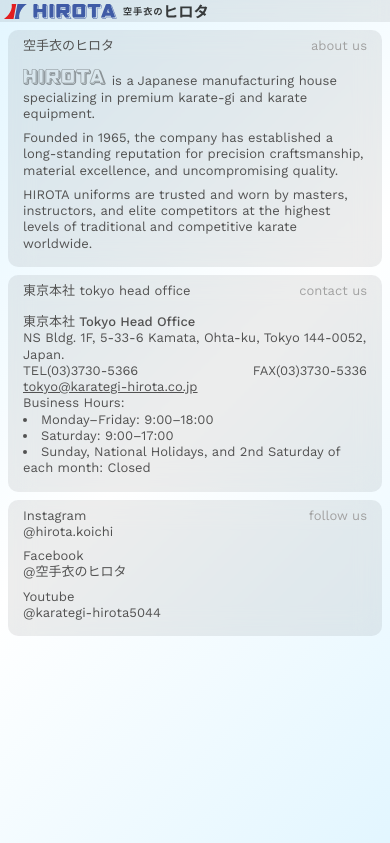
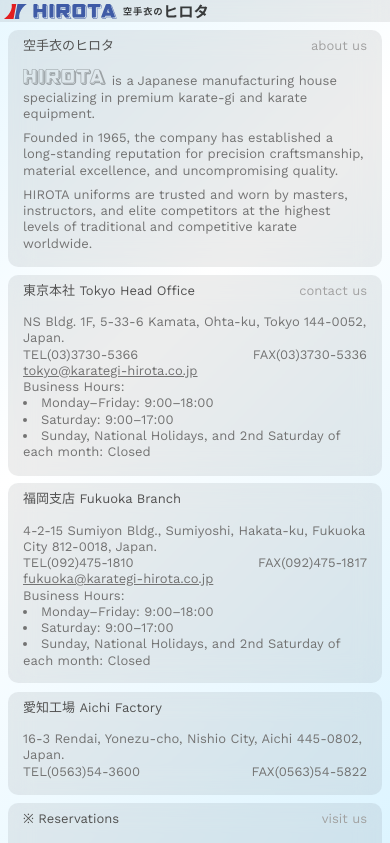
Before and after one commit to valentin-rack/hirota-2.0, a React (Vite) app: page / in a window 390 px wide. Shown: the top 843 px of the page. Built offline with nearby package versions, Linux system fonts and the light colour scheme.

Commit message:
HIROTA 2.0: about section prototype finished

```diff
--- a/src/App.jsx
+++ b/src/App.jsx
@@ -2,6 +2,7 @@ import TopBar from "./components/layout/TopBar"
 import About from "./components/sections/About"
 import Shop from "./components/sections/Shop"
 import Cart from "./components/sections/Cart"
+import Footer from "./components/layout/Footer"
 
 function App() {
   return (
@@ -12,9 +13,17 @@ function App() {
 
       <main className="h-screen md:overflow-hidden">
         <div className="grid grid-cols-1 md:grid-cols-[1fr_2fr_1fr] md:h-full gap-2">
+
           <About />
-          <Shop />
-          <Cart />
+
+          <div className="hidden md:block">
+            <Shop />
+          </div>
+
+          <div className="hidden md:block">
+            <Cart />
+          </div>
+
         </div>
       </main>
     </div>
--- a/src/components/layout/FollowUsCard.jsx
+++ b/src/components/layout/FollowUsCard.jsx
@@ -3,17 +3,17 @@ function FollowUsCard() {
     <div className="flex justify-between items-start p-[15px] pt-2 backdrop-blur-md bg-black/7 rounded-[10px]">
 
       <div>
-        <div className="text-[13px] text-neutral-600 leading-tight mb-2">
-          <p className="text-[13px] text-neutral-600 leading-tight">Instagram</p>
-          <a href="https://www.instagram.com/hirota.koichi/" target="_blank" rel="noopener noreferrer" className="text-[13px] text-neutral-600 hover:underline hover:underline-offset-2 hover:opacity-70 transition-opacity">@hirota.koichi</a>
+        <div className="text-[13px] text-neutral-500 leading-tight mb-2">
+          <p>Instagram</p>
+          <a href="https://www.instagram.com/hirota.koichi/" target="_blank" rel="noopener noreferrer" className="text-[13px] text-neutral-500 hover:underline hover:underline-offset-2 hover:opacity-70 transition-opacity">@hirota.koichi</a>
         </div>
-        <div className="text-[13px] text-neutral-600 leading-tight mb-2">
-          <p className="text-[13px] text-neutral-600 leading-tight">Facebook</p>
-          <a href="https://www.facebook.com/people/%E7%A9%BA%E6%89%8B%E8%A1%A3%E3%81%AE%E3%83%92%E3%83%AD%E3%82%BF/100038066419309/#" target="_blank" rel="noopener noreferrer" className="text-[13px] text-neutral-600 hover:underline hover:underline-offset-2 hover:opacity-70 transition-opacity">@空手衣のヒロタ</a>
+        <div className="text-[13px] text-neutral-500 leading-tight mb-2">
+          <p>Facebook</p>
+          <a href="https://www.facebook.com/people/%E7%A9%BA%E6%89%8B%E8%A1%A3%E3%81%AE%E3%83%92%E3%83%AD%E3%82%BF/100038066419309/#" target="_blank" rel="noopener noreferrer" className="text-[13px] text-neutral-500 hover:underline hover:underline-offset-2 hover:opacity-70 transition-opacity">@空手衣のヒロタ</a>
         </div>
-        <div className="text-[13px] text-neutral-600 leading-tight">
-          <p className="text-[13px] text-neutral-600 leading-tight">Youtube</p>
-          <a href="https://www.youtube.com/channel/UCYUnSvA__mm7xgxBltJv0ew" target="_blank" rel="noopener noreferrer" className="text-[13px] text-neutral-600 hover:underline hover:underline-offset-2 hover:opacity-70 transition-opacity">@karategi-hirota5044</a>
+        <div className="text-[13px] text-neutral-500 leading-tight">
+          <p>Youtube</p>
+          <a href="https://www.youtube.com/channel/UCYUnSvA__mm7xgxBltJv0ew" target="_blank" rel="noopener noreferrer" className="text-[13px] text-neutral-500 hover:underline hover:underline-offset-2 hover:opacity-70 transition-opacity">@karategi-hirota5044</a>
         </div>
       </div>
 
--- /dev/null
+++ b/src/components/layout/Footer.jsx
@@ -0,0 +1,18 @@
+import logo from "../../assets/ui/hirota-footer-logo.svg";
+
+function Footer() {
+  const year = new Date().getFullYear();
+
+  return (
+    <footer className="flex flex-col items-center justify-center gap-0.5 pt-2 pb-4">
+
+      <img src={logo} alt="HIROTA Logo" className="w-full object-contain opacity-50 hover:opacity-100 transition-opacity"/>
+
+      <p className="leading-tight text-center tracking-wider text-[11px] text-black/50">
+        Copyright © {year} HIROTA CO., LTD. All Rights Reserved.
+      </p>
+    </footer>
+  );
+}
+
+export default Footer;
--- a/src/components/sections/About.jsx
+++ b/src/components/sections/About.jsx
@@ -1,6 +1,7 @@
 import Card from "../ui/Card";
 import FollowUsCard from "../layout/FollowUsCard";
-import unflavored from "../../assets/ui/hirota-logo-unflavored-simp.svg"
+import unflavored from "../../../public/hirota-favicon.svg"
+import unflavoredsimp from "../../assets/ui/hirota-logo-unflavored-simp.svg"
 
 function About() {
   return (
@@ -8,21 +9,20 @@ function About() {
 
       <Card title="空手衣のヒロタ" subtitle="about us">
         <div className="flex flex-col gap-2">
-          <div className="text-[13px] text-neutral-600 leading-tight">
-            <img src={unflavored} alt="HIROTA Logo Simplified" className="inline opacity-60 h-[16px] align-baseline mr-1.5"/>is a Japanese manufacturing house specializing in premium karate-gi and karate equipment.
+          <div className="text-[13px] text-neutral-500 leading-tight">
+            <img src={unflavoredsimp} alt="HIROTA Logo Simplified" className="inline opacity-50 h-[16px] align-baseline mr-1.5"/>is a Japanese manufacturing house specializing in premium karate-gi and karate equipment.
           </div>
           <div>
-            <p className="text-[13px] text-neutral-600 leading-tight">Founded in 1965, the company has established a long-standing reputation for precision craftsmanship, material excellence, and uncompromising quality.</p>
+            <p className="text-[13px] text-neutral-500 leading-tight">Founded in 1965, the company has established a long-standing reputation for precision craftsmanship, material excellence, and uncompromising quality.</p>
           </div>
           <div>
-            <p className="text-[13px] text-neutral-600 leading-tight">HIROTA uniforms are trusted and worn by masters, instructors, and elite competitors at the highest levels of traditional and competitive karate worldwide.</p>
+            <p className="text-[13px] text-neutral-500 leading-tight">HIROTA uniforms are trusted and worn by masters, instructors, and elite competitors at the highest levels of traditional and competitive karate worldwide.</p>
           </div>
         </div>
       </Card>
 
-      <Card title="東京本社 tokyo head office" subtitle="contact us">
-        <div className="text-[13px] text-neutral-600 leading-tight">
-          <p class="font-medium">東京本社 Tokyo Head Office</p>
+      <Card title="東京本社 Tokyo Head Office" subtitle="contact us">
+        <div className="text-[13px] text-neutral-500 leading-tight">
           <p>NS Bldg. 1F, 5-33-6 Kamata, Ohta-ku, Tokyo 144-0052, Japan.</p>
           <div class="flex justify-between">
             <span>TEL(03)3730-5366</span>
@@ -38,6 +38,47 @@ function About() {
         </div>
       </Card>
 
+      <Card title="福岡支店 Fukuoka Branch">
+        <div className="text-[13px] text-neutral-500 leading-tight">
+          <p>4-2-15 Sumiyon Bldg., Sumiyoshi, Hakata-ku, Fukuoka City 812-0018, Japan.</p>
+          <div class="flex justify-between">
+            <span>TEL(092)475-1810</span>
+            <span>FAX(092)475-1817</span>
+          </div>
+          <span class="underline cursor-pointer hover:text-[#5e8fff]">fukuoka@karategi-hirota.co.jp</span>
+          <p>Business Hours:</p>
+          <ul class="list-disc list-inside">
+            <li>Monday–Friday: 9:00–18:00</li>
+            <li>Saturday: 9:00–17:00</li>
+            <li>Sunday, National Holidays, and 2nd Saturday of each month: Closed</li>
+          </ul>
+        </div>
+      </Card>
+
+      <Card title="愛知工場 Aichi Factory">
+        <div className="text-[13px] text-neutral-500 leading-tight">
+          <p>16-3 Rendai, Yonezu-cho, Nishio City, Aichi 445-0802, Japan.</p>
+          <div class="flex justify-between">
+            <span>TEL(0563)54-3600</span>
+            <span>FAX(0563)54-5822</span>
+          </div>
+        </div>
+      </Card>
+
+      <Card title="※ Reservations" subtitle="visit us">
+        <div className="flex flex-col gap-2">
+          <div>
+            <p className="text-[13px] text-neutral-500 leading-tight">To ensure proper attention and accurate measurement, please make a reservation before visiting any HIROTA location. Please call the branch you plan to visit and make a reservation in advance.</p>
+          </div>
+          <div>
+            <p className="text-[13px] text-neutral-500 leading-tight">If you would like to have your karate-gi measurements taken, please inform us of your height, weight, and preferred fabric type when booking. For measurement sessions, please wear or bring a T-shirt and tight-fitting bottoms (such as spats) to ensure accurate fitting.</p>
+          </div>
+          <div>
+            <p className="text-[13px] text-neutral-500 leading-tight">If you visit without a reservation or during busy periods with many appointments, we may not be able to assist you. Please make sure to book your visit in advance.</p>
+          </div>
+        </div>
+      </Card>
+
       <FollowUsCard />
 
     </section>
--- a/src/index.css
+++ b/src/index.css
@@ -16,14 +16,12 @@ body {
   font-weight: 400;
   font-style: normal; */
 
-}
-
-/* Gradient */
-body {
+  /* Gradient */
   background: linear-gradient(135deg, #aae4ff, #ffffff, #aae4ff);  /* #b3e5fc */
   background-size: 300% 300%;
   animation: gradientMove 8s ease-in-out infinite;
   min-height: 100vh;
+
 }
 
 @keyframes gradientMove {
@@ -31,6 +29,7 @@ body {
   50%  { background-position: 100% 50%; }
   100% { background-position: 0% 50%; }
 }
+
 
 /* No scroll-bars */
 ::-webkit-scrollbar { /* Chrome, Edge, Safari */
@@ -41,6 +40,7 @@ html { /* Firefox */
 }
 
 
+/* Selection color */
 ::selection {
   @apply bg-neutral-600;
   @apply text-white;
```
